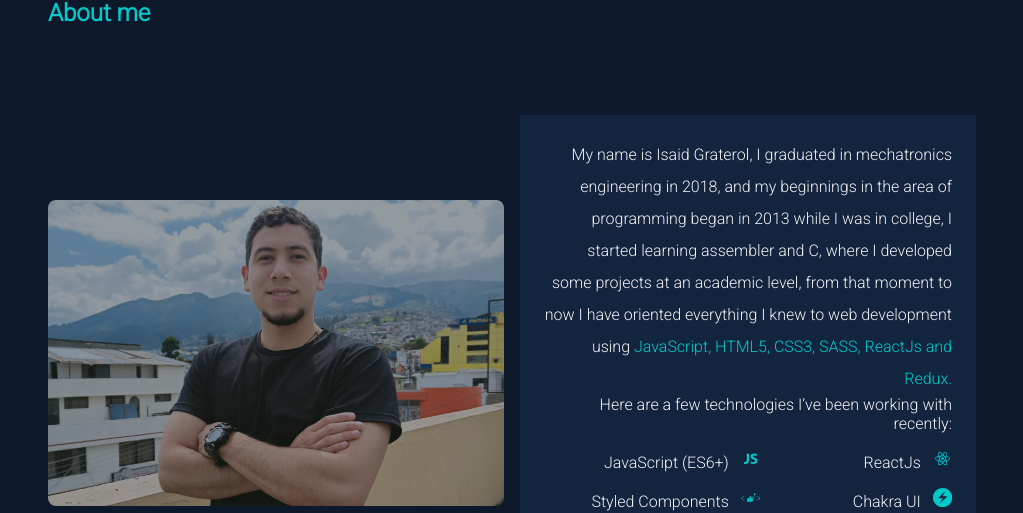
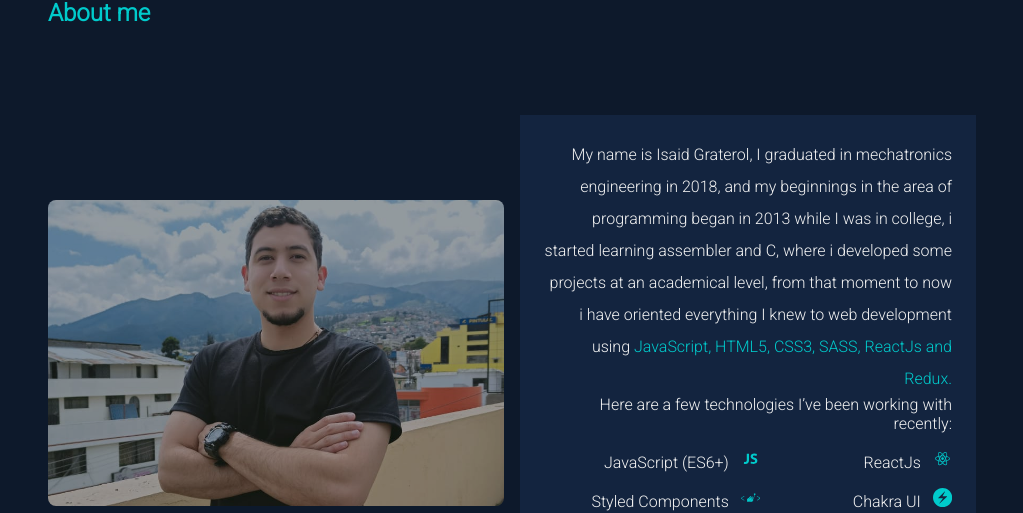
Before and after one commit to igraterol1410/Portfolio, a React (Vite) app: page / in a window 1280 px wide. Shown: the part 875-1388 px from the top of the page, without its empty margins (128-1151 px from the left). Built offline with nearby package versions, Linux system fonts and the light colour scheme.

Commit message:
doing some text fixes

```diff
--- a/src/components/Profile.jsx
+++ b/src/components/Profile.jsx
@@ -20,7 +20,7 @@ const Profile = () => {
           <img className='profile__pic' src={ProfilePic} alt="Profile Pic" />
         </div>
         <div className='about_me__description' data-aos="zoom-in">
-          <p className='about_me__text'>My name is Isaid Graterol, I graduated in mechatronics engineering in 2018, and my beginnings in the area of programming began in 2013 while I was in college, I started learning assembler and C, where I developed some projects at an academic level, from that moment to now I have oriented everything I knew to web development using <span className='highlight__text'>JavaScript, HTML5, CSS3, SASS, ReactJs and Redux.</span>
+          <p className='about_me__text'>My name is Isaid Graterol, I graduated in mechatronics engineering in 2018, and my beginnings in the area of programming began in 2013 while I was in college, i started learning assembler and C, where i developed some projects at an academical level, from that moment to now i have oriented everything I knew to web development using <span className='highlight__text'>JavaScript, HTML5, CSS3, SASS, ReactJs and Redux.</span>
           </p>
           <p className='about_me__p'>Here are a few technologies I’ve been working with recently:</p>
           <ul className='grid__container skills__container'>
```
